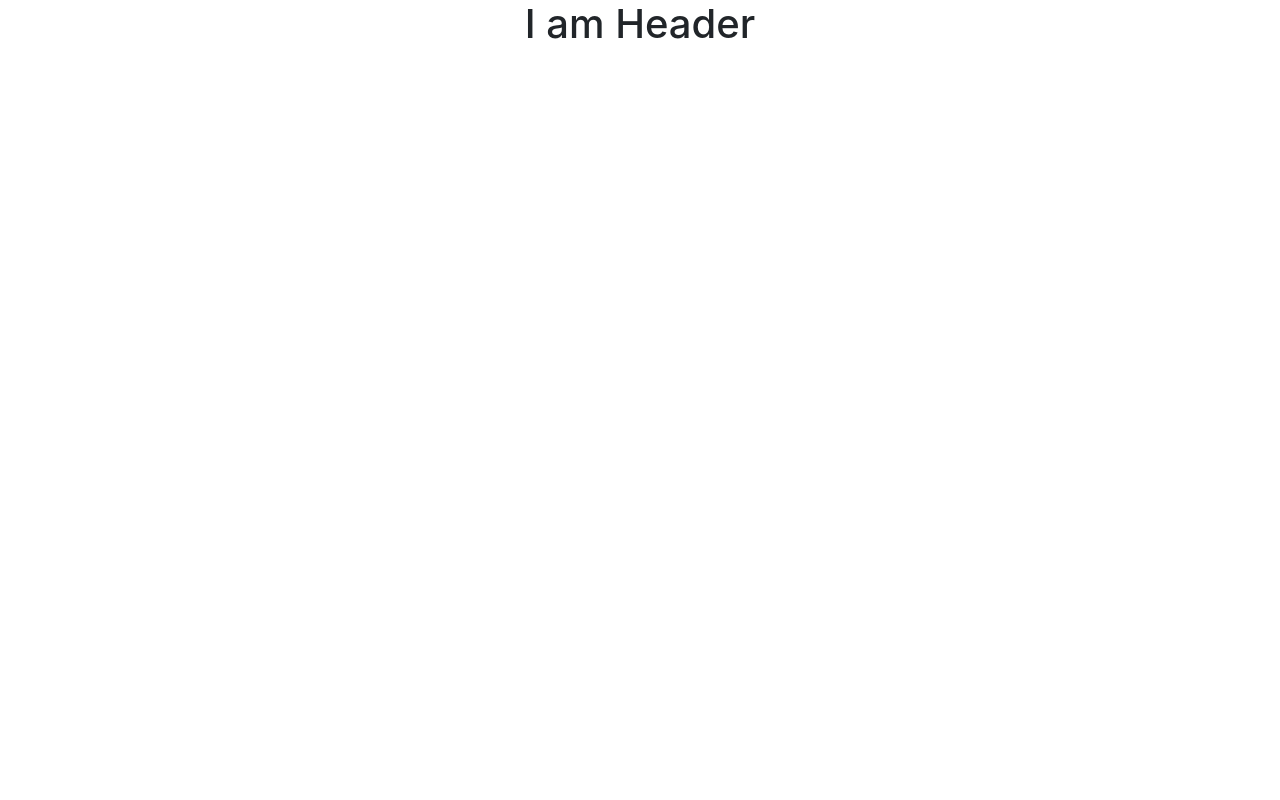
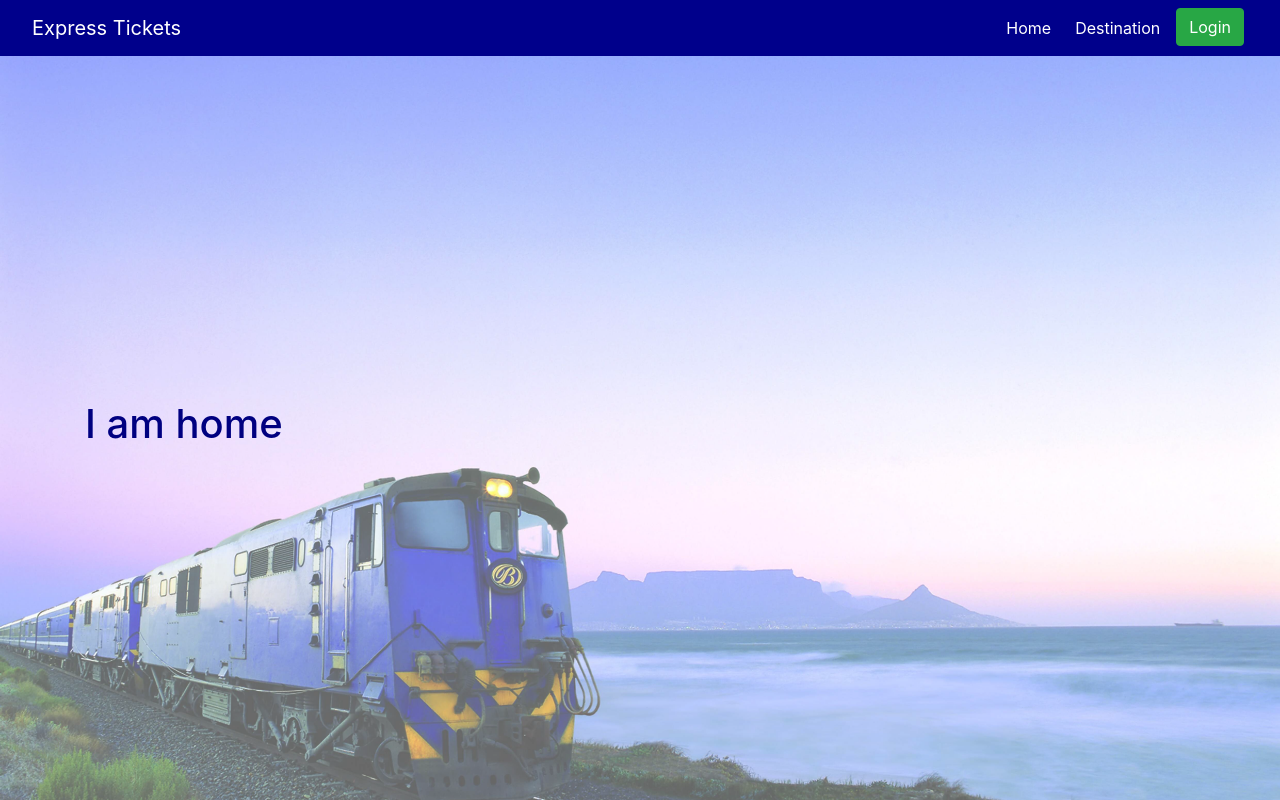
Before and after one commit to asif-ae/express-tickets, a React (Create React App) app: page / in a window 1280 px wide. Built offline with nearby package versions, Linux system fonts and the light colour scheme.

Commit message:
added some components and fake data

```diff
--- a/src/App.css
+++ b/src/App.css
@@ -1,38 +1,40 @@
-.App {
-  text-align: center;
+.nav-link:link {
+  color: white !important;
 }
 
-.App-logo {
-  height: 40vmin;
-  pointer-events: none;
+.nav-link:hover,
+.nav-link:active {
+  color: lightblue !important;
 }
 
-@media (prefers-reduced-motion: no-preference) {
-  .App-logo {
-    animation: App-logo-spin infinite 20s linear;
-  }
+.bg-purple {
+  background-color: darkblue;
 }
 
-.App-header {
-  background-color: #282c34;
-  min-height: 100vh;
-  display: flex;
-  flex-direction: column;
-  align-items: center;
-  justify-content: center;
-  font-size: calc(10px + 2vmin);
-  color: white;
+.background {
+  background-image: url('./images/background.jpg');
+  background-repeat: no-repeat;
+  background-position: center;
+  -webkit-background-size: cover;
+  -moz-background-size: cover;
+  -o-background-size: cover;
+  background-size: cover;
+  background-color: darkblue;
+  color: navy;
+  background-attachment: fixed;
+  height: calc(100vh - 56px);
+  height: -moz-calc(100vh - 56px);
+  height: -webkit-calc(100vh - 56px);
 }
 
-.App-link {
-  color: #61dafb;
+.background-opacity {
+  background: rgba(255, 255, 255, 0.4);
+  -webkit-background-size: cover;
+  -moz-background-size: cover;
+  -o-background-size: cover;
+  background-size: cover;
+  background-attachment: fixed;
+  height: calc(100vh - 56px);
+  height: -moz-calc(100vh - 56px);
+  height: -webkit-calc(100vh - 56px);
 }
-
-@keyframes App-logo-spin {
-  from {
-    transform: rotate(0deg);
-  }
-  to {
-    transform: rotate(360deg);
-  }
-}
--- a/src/App.js
+++ b/src/App.js
@@ -1,12 +1,33 @@
 import './App.css';
 import 'bootstrap/dist/css/bootstrap.min.css';
+import { BrowserRouter as Router, Route, Switch } from 'react-router-dom';
+import Home from './components/Home/Home';
 import Header from './components/Header/Header';
+import Destination from './components/Destination/Destination';
+import NotFound from './components/NotFound/NotFound';
+import Login from './components/Login/Login';
 
 function App() {
   return (
-    <div className="App">
-      <Header></Header>
-    </div>
+    <>
+      <Router>
+        <Header></Header>
+        <Switch>
+          <Route exact path="/">
+            <Home></Home>
+          </Route>
+          <Route path="/destination">
+            <Destination></Destination>
+          </Route>
+          <Route path="/login">
+            <Login></Login>
+          </Route>
+          <Route path="*">
+            <NotFound></NotFound>
+          </Route>
+        </Switch>
+      </Router>
+    </>
   );
 }
 
--- /dev/null
+++ b/src/components/Destination/Destination.js
@@ -0,0 +1,11 @@
+import React from 'react';
+
+const Destination = () => {
+  return (
+    <div>
+      <h1>I am destination</h1>
+    </div>
+  );
+};
+
+export default Destination;
--- a/src/components/Header/Header.js
+++ b/src/components/Header/Header.js
@@ -1,10 +1,20 @@
 import React from 'react';
+import { Button, Nav, Navbar } from 'react-bootstrap';
+import { Link } from 'react-router-dom';
 
 const Header = () => {
   return (
-    <div>
-      <h1>I am Header</h1>
-    </div>
+    <Navbar expand="lg" className="px-3 bg-purple">
+      <Navbar.Brand href="/" className="nav-link text-white">Express Tickets</Navbar.Brand>
+      <Navbar.Toggle aria-controls="basic-navbar-nav" className="bg-white" />
+      <Navbar.Collapse id="basic-navbar-nav" className="justify-content-end px-3">
+        <Nav className="text-right">
+          <div className="px-1"><Link to="/" className="nav-link text-white">Home</Link></div>
+          <div className="px-1"><Link to="/destination" className="nav-link text-white">Destination</Link></div>
+          <div className="px-1"><Link to="/login"><Button variant="success">Login</Button></Link></div>
+        </Nav>
+      </Navbar.Collapse>
+    </Navbar>
   );
 };
 
--- /dev/null
+++ b/src/components/Home/Home.js
@@ -0,0 +1,15 @@
+import React from 'react';
+
+const Home = () => {
+  return (
+    <div className="background">
+      <div className="background-opacity d-flex align-items-center">
+        <div className="container">
+          <h1 className="card-d">I am home</h1>
+        </div>
+      </div>
+    </div>
+  );
+};
+
+export default Home;
--- /dev/null
+++ b/src/components/Login/Login.js
@@ -0,0 +1,11 @@
+import React from 'react';
+
+const Login = () => {
+  return (
+    <div>
+      <h1>I am Log in</h1>
+    </div>
+  );
+};
+
+export default Login;
--- /dev/null
+++ b/src/components/NotFound/NotFound.js
@@ -0,0 +1,12 @@
+import React from 'react';
+
+const NotFound = () => {
+  return (
+    <div className="text-center p-5">
+      <p className="display-1">404</p>
+      <p className="display-4">Page Not Found</p>
+    </div>
+  );
+};
+
+export default NotFound;
```
Also changed, not shown: src/fakeData/fakeData.json (added, +25 -0 lines), src/images/background.jpg (added).
